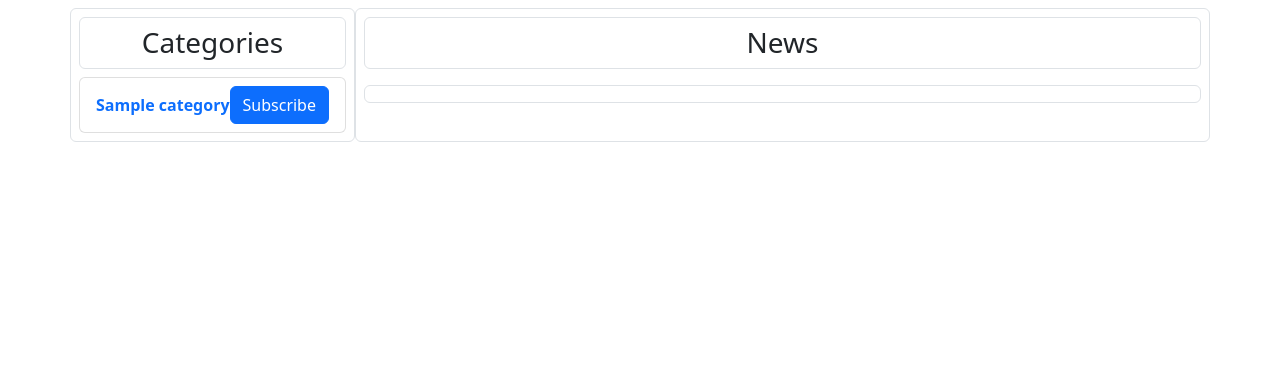
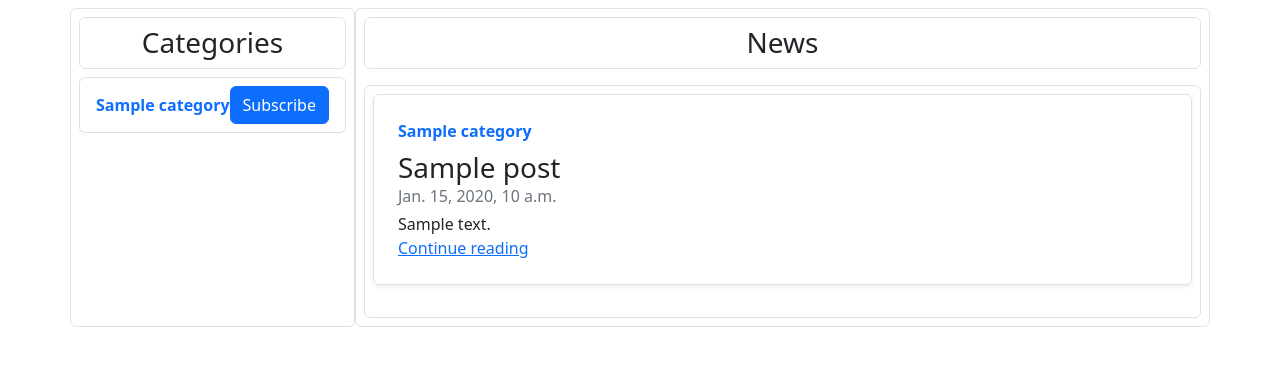
Before and after one commit to hosamhamdy258/blog-django, a Django app: page / in a window 1280 px wide. Shown: the part 70-436 px from the top of the page. Run offline with Django 4.2, Linux system fonts and the light colour scheme; tables that the repository leaves empty hold one stand-in row (values such as "Sample post"); some libraries are stand-ins or nearby versions.

Commit message:
added posts to homepage

```diff
--- a/categories/views.py
+++ b/categories/views.py
@@ -10,8 +10,10 @@ from django.contrib.auth.decorators import login_required
 
 def home(req):
     categories = Category.objects.all()
+    posts = Post.objects.all().order_by('-created_dt')
+
     # user = User.objects.first()
-    return render(req, 'categories/home.html', {'categories': categories})
+    return render(req, 'categories/home.html', {'categories': categories, "posts": posts})
 
 
 def new_category(req):
--- a/templates/categories/home.html
+++ b/templates/categories/home.html
@@ -1,6 +1,4 @@
-{% extends "categories/base.html" %}
-
-{% block title %}Home Page{% endblock %}
+{% extends "categories/base.html" %} {% block title %}Home Page{% endblock %}
 
 <!-- Start Body of All Pages-->
 
@@ -9,10 +7,12 @@
 <div class="container">
   <div class="row">
     <aside class="col-3 border rounded p-2">
-            <h3 class="text-center mb-2 rounded border p-2"> Categories</h3>
-            {% if user.is_superuser == True  %}
+      <h3 class="text-center mb-2 rounded border p-2">Categories</h3>
+      {% if user.is_superuser == True %}
       <div class="text-center">
-                <button class="btn btn-primary mb-2"><a href="{% url 'new_category' %}" class="nav-link">Add Category</a></button>
+        <button class="btn btn-primary mb-2">
+          <a href="{% url 'new_category' %}" class="nav-link">Add Category</a>
+        </button>
       </div>
       {% endif %}
 
@@ -20,19 +20,41 @@
         <ul class="list-group">
           {% for category in categories %}
           <li class="list-group-item">
-                        <a href="{% url 'category_posts' category.pk%}"><strong>{{category.name}}</strong></a>
-                        <a href="" class="btn btn-primary float-end" >Subscribe</a>
+            <a href="{% url 'category_posts' category.pk%}"
+              ><strong>{{category.name}}</strong></a
+            >
+            <a href="" class="btn btn-primary float-end">Subscribe</a>
           </li>
           {% endfor %}
         </ul>
       </div>
     </aside>
     <section class="col-9 border rounded p-2">
-            <h3 class="text-center mb-3 rounded border p-2"> News</h3>
+      <h3 class="text-center mb-3 rounded border p-2">News</h3>
       <div class="rounded border p-2">
+        <!-- / -->
+        {% for post in posts %}
 
+        <div class="col">
+          <div
+            class="row g-0 border rounded overflow-hidden flex-md-row mb-4 shadow-sm h-md-250 position-relative"
+          >
+            <div class="col p-4 d-flex flex-column position-static">
+              <strong class="d-inline-block mb-2 text-primary"
+                >{{post.category}}</strong
+              >
+              <h3 class="mb-0">{{post.title}}</h3>
+              <div class="mb-1 text-muted">{{post.created_dt}}</div>
+              <p class="card-text mb-auto">{{post.content}}</p>
+              <a href="#" class="stretched-link">Continue reading</a>
             </div>
+            <div class="col-auto d-none d-lg-block"></div>
+          </div>
+        </div>
+        {% endfor %}
 
+        <!-- / -->
+      </div>
     </section>
   </div>
 </div>
```
Also changed, not shown: templates/categories/post.html (+8 -3 lines). Lines whose indentation alone changed are shown as unchanged.
